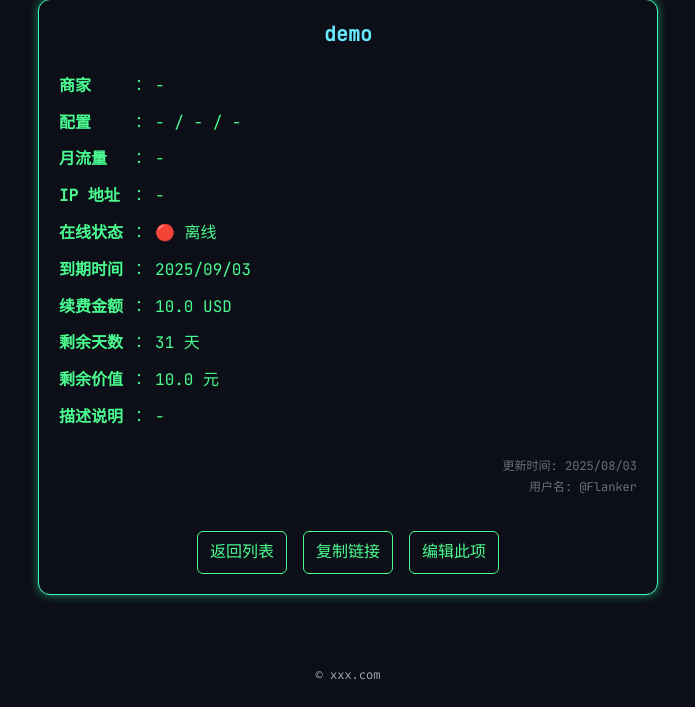
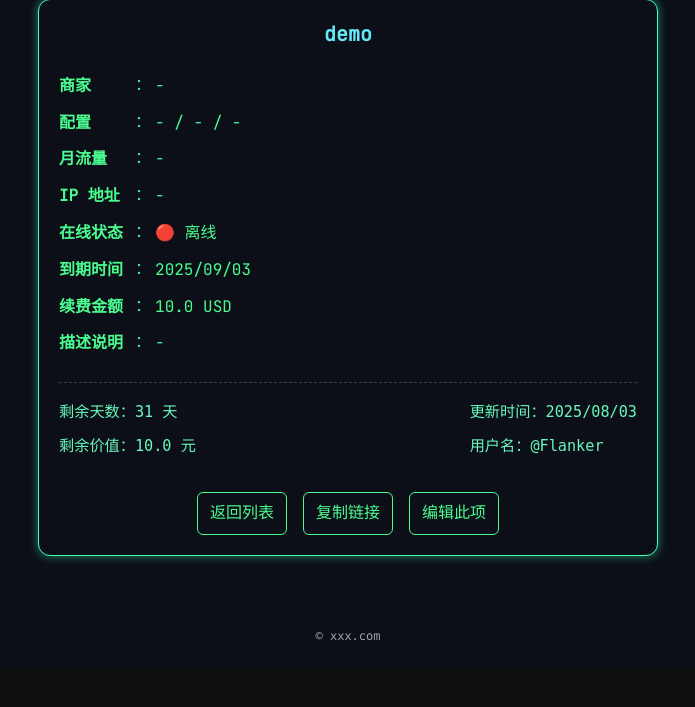
Before and after one commit to podcctv/vps-value-calculator, a Flask app: page /vps/demo in a window 1280 px wide. Shown: the part 135-842 px from the top of the page, without its empty margins (292-987 px from the left). After the commit the page ends 776 px from the top, so only its background shows below. Run offline with Flask 3, Linux system fonts and the light colour scheme; data that the repository does not hold is empty; some libraries are stand-ins or nearby versions.

Commit message:
Align footer info with remaining values

```diff
--- a/static/css/view_svg.css
+++ b/static/css/view_svg.css
@@ -30,11 +30,23 @@
   font-weight: bold;
 }
 
-.vps-footer {
+.vps-card-footer {
+  display: flex;
+  justify-content: space-between;
+  align-items: flex-start;
   margin-top: 1.5rem;
-  text-align: right;
-  font-size: 12px;
-  color: rgba(255, 255, 255, 0.4);
+  padding-top: 1rem;
+  border-top: 1px dashed rgba(255, 255, 255, 0.2);
+}
+
+.vps-card-footer .left-info,
+.vps-card-footer .right-info {
+  display: flex;
+  flex-direction: column;
+  gap: 0.4rem;
+  font-family: monospace;
+  font-size: 0.95rem;
+  color: #68f8bc;
 }
 
 .card-buttons {
--- a/templates/view_svg.html
+++ b/templates/view_svg.html
@@ -48,13 +48,17 @@
             <div class="label">在线状态</div><div>：</div><div><span class="ping-status" data-ip="{{ vps.ip_address }}">{{ ip_info.ping_status }}</span></div>
             <div class="label">到期时间</div><div>：</div><div>{{ data.cycle_end.strftime('%Y/%m/%d') if data.cycle_end else '-' }}</div>
             <div class="label">续费金额</div><div>：</div><div>{{ vps.renewal_price or '-' }} {{ vps.currency }}</div>
-            <div class="label">剩余天数</div><div>：</div><div>{{ data.remaining_days }} 天</div>
-            <div class="label">剩余价值</div><div>：</div><div>{{ data.remaining_value }} 元</div>
             <div class="label">描述说明</div><div>：</div><div>{{ vps.description or '-' }}</div>
         </div>
-        <div class="vps-footer">
-            <p>更新时间: {{ today.strftime('%Y/%m/%d') }}</p>
-            <p>用户名: {{ config.username if config and config.username else '' }}</p>
+        <div class="vps-card-footer">
+            <div class="left-info">
+                <div>剩余天数：{{ data.remaining_days }} 天</div>
+                <div>剩余价值：{{ data.remaining_value }} 元</div>
+            </div>
+            <div class="right-info">
+                <div>更新时间：{{ today.strftime('%Y/%m/%d') }}</div>
+                <div>用户名：{{ config.username if config and config.username else '' }}</div>
+            </div>
         </div>
         <div class="card-buttons">
             <a href="{{ url_for('vps_list') }}">返回列表</a>
```
Also changed, not shown: static/images/vps_card.svg, templates/vps.svg.
